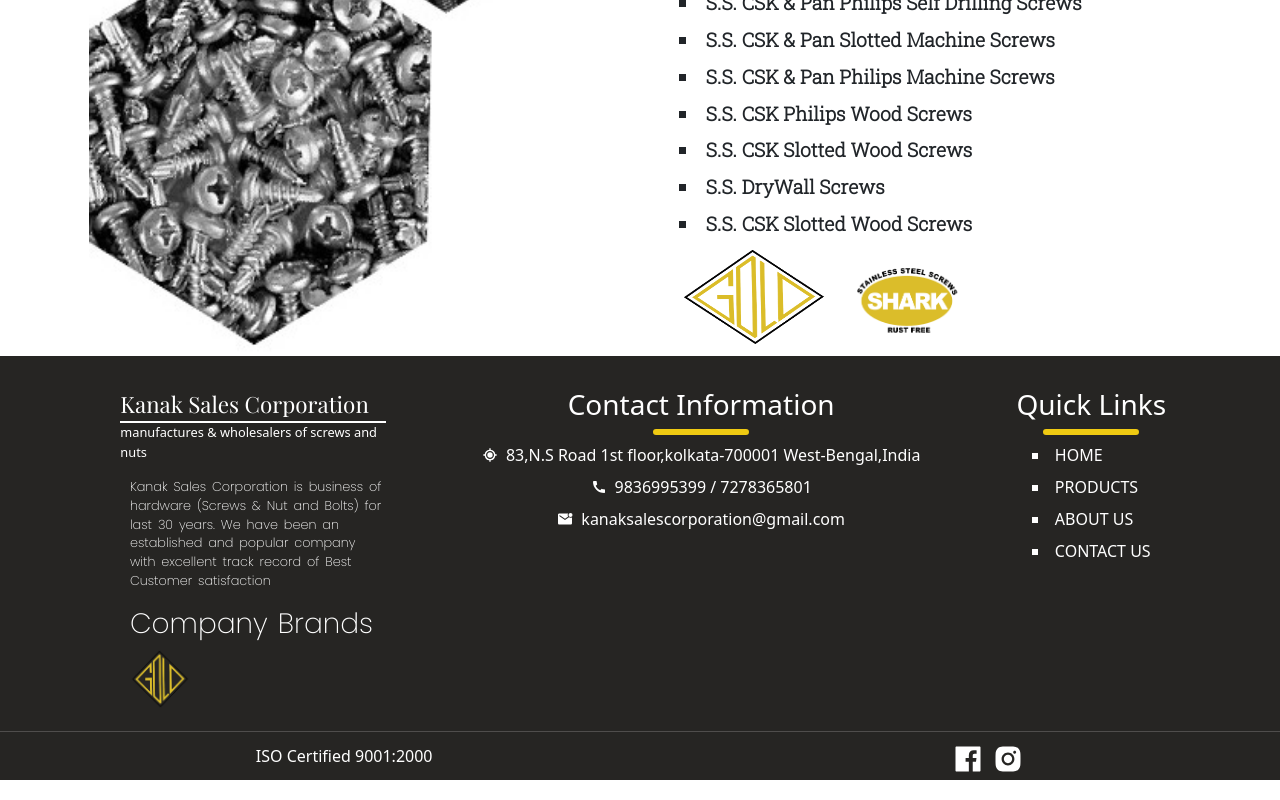
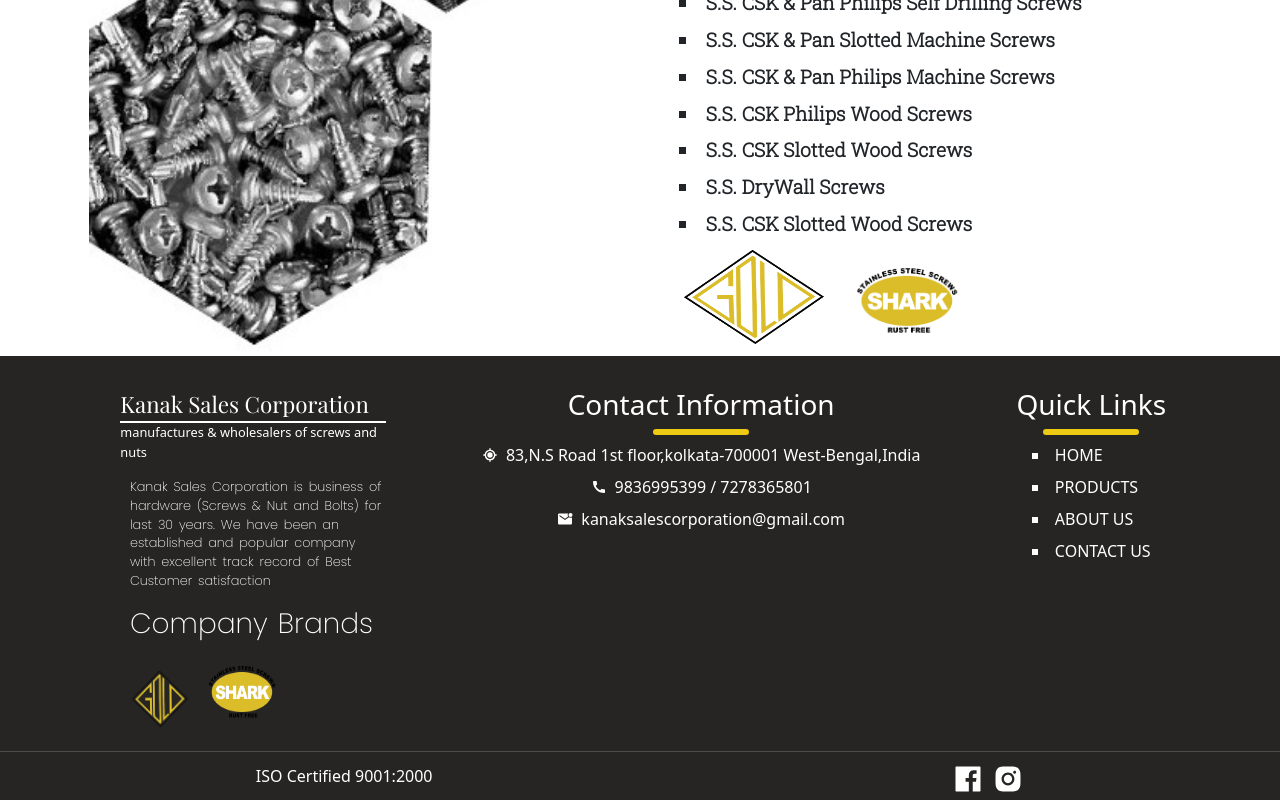
Before and after one commit to yashPurohit01/kanakSales, a Next.js app: page /about in a window 1280 px wide. Shown: the part 1376-2176 px from the top of the page. Built offline with nearby package versions, Linux system fonts and the light colour scheme.

Commit message:
about page added"

```diff
--- a/Components/footer/FooterComponent.jsx
+++ b/Components/footer/FooterComponent.jsx
@@ -23,6 +23,7 @@
             <p>{description}</p>
             <h3>Company Brands</h3>
             <Image src="/images/companylogo.png" alt='logo' width="60" height="60" />
+            <Image src="/images/SHARK.png" height="80" width="100" alt="logo" />
           </div>
         </div>
         <div className={styles.contact}>
--- a/styles/about.module.scss
+++ b/styles/about.module.scss
@@ -50,6 +50,7 @@
       font-size: 1.5rem;
       justify-content: space-evenly;
       width: 100%;
+      flex-wrap: wrap-reverse;
       & p{
           max-width: 30rem;
           margin: 1rem;
```
